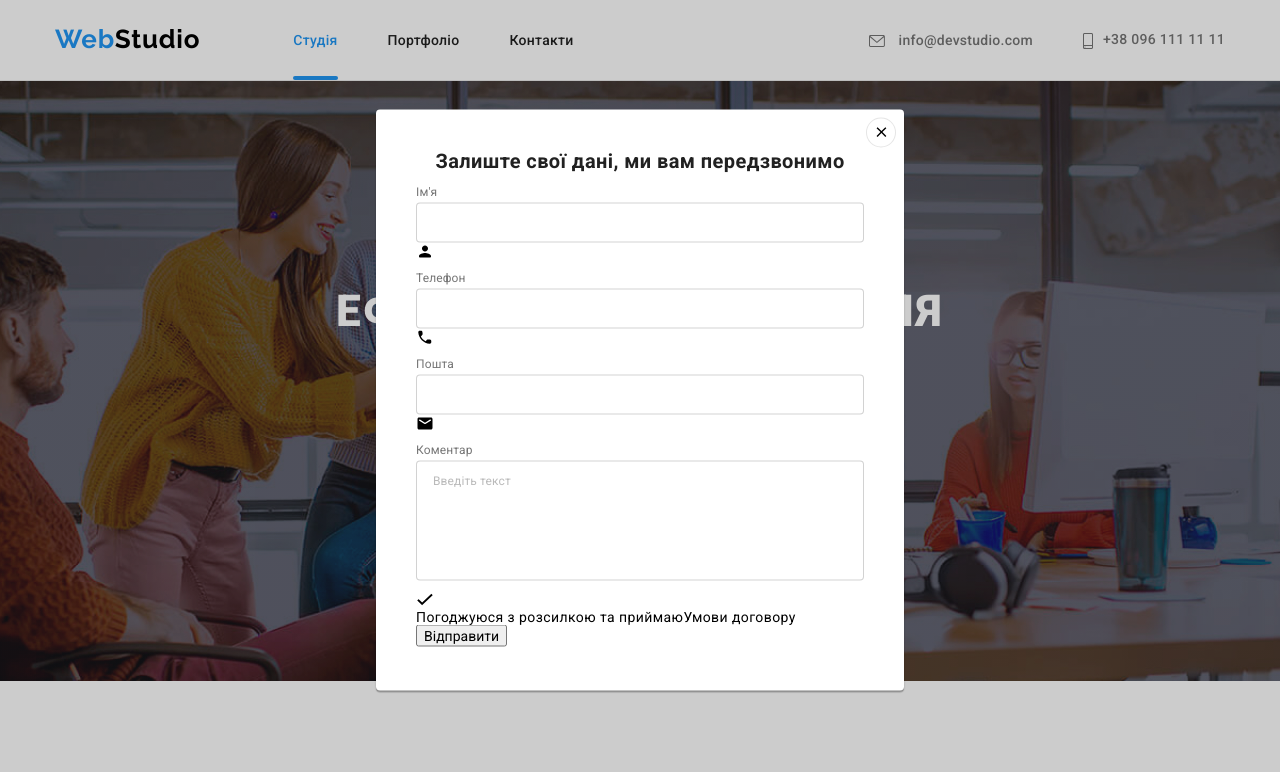
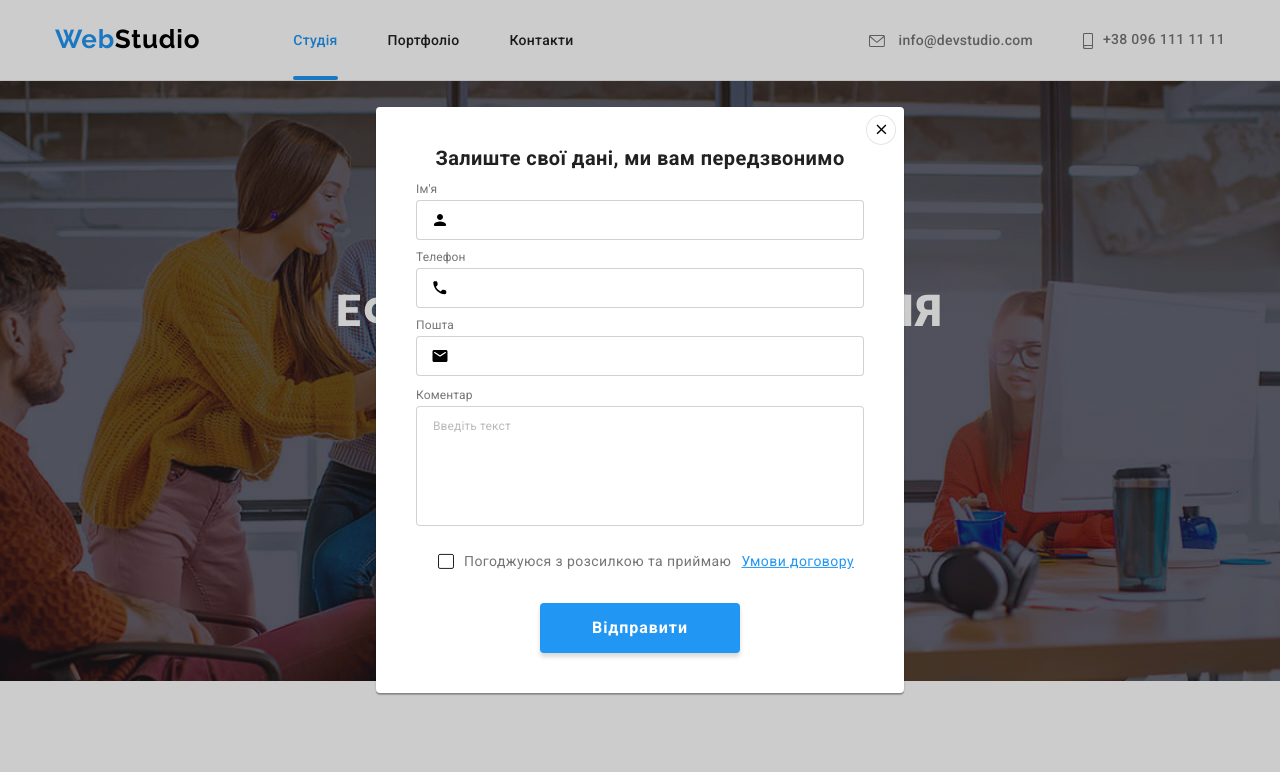
Before and after one commit to Doublebubble99/goit-markup-hw-06, a plain HTML site: page index.html in a window 1280 px wide. Both pictures are taken after a click on the button "Замовити послугу". Shown: the top 772 px of the page. Drawn offline with nearby package versions, Linux system fonts and the light colour scheme.

Commit message:
Done homework 6

```diff
--- a/css/styles.css
+++ b/css/styles.css
@@ -68,7 +68,7 @@ p {
   line-height: calc(16 / 14);
   letter-spacing: 0.02em;
   color: var(--dark-black-color);
-  transition: color 250ms cubic-bezier(0.4, 0, 0.2, 1);
+  transition: color var(--duration) var(--bezier);
 }
 .hero-header .portfolio,
 .portfolio-header .studio {
@@ -99,7 +99,7 @@ p {
   transform: translateX(-100%);
   background-color: var(--blue-color);
   bottom: 0;
-  transition: transform 250ms cubic-bezier(0.4, 0, 0.2, 1);
+  transition: transform var(--duration) var(--bezier);
   min-width: 100%;
 }
 .hero-header .portfolio:hover::after,
@@ -117,7 +117,7 @@ p {
   line-height: calc(16 / 14);
   letter-spacing: 0.02em;
   color: var(--grey-color);
-  transition: color 250ms cubic-bezier(0.4, 0, 0.2, 1);
+  transition: color var(--duration) var(--bezier);
 }
 .mail-icon,
 .phone-icon {
@@ -219,7 +219,7 @@ p {
   height: 50px;
   padding: 0;
   border: transparent;
-  transition: background-color 250ms cubic-bezier(0.4, 0, 0.2, 1);
+  transition: background-color var(--duration) var(--bezier);
 }
 .button:active,
 .button:hover,
@@ -378,10 +378,10 @@ p {
   width: 100%;
   height: 100%;
   border-radius: 50%;
-  transition: background-color 250ms cubic-bezier(0.4, 0, 0.2, 1);
+  transition: background-color var(--duration) var(--bezier);
 }
 .link-icon .team-icon {
-  transition: fill 250ms cubic-bezier(0.4, 0, 0.2, 1);
+  transition: fill var(--duration) var(--bezier);
 }
 .team-icon {
   fill: #afb1b8;
@@ -390,7 +390,7 @@ p {
 }
 .link-icon:hover,
 .link-icon:focus {
-  background-color: #2196f3;
+  background-color: var(--blue-color);
 }
 .link-icon:hover > .team-icon,
 .link-icon:focus > .team-icon {
@@ -446,7 +446,7 @@ p {
   color: var(--white-color);
 }
 .address .link {
-  transition: color 250ms cubic-bezier(0.4, 0, 0.2, 1);
+  transition: color var(--duration) cubic-bezier(0.4, 0, 0.2, 1);
 }
 .address .link:hover,
 .address .link:focus {
@@ -478,7 +478,7 @@ p {
 }
 .footer-icon-list .link-icon:hover,
 .footer-icon-list .link-icon:focus {
-  background-color: #2196f3;
+  background-color: var(--blue-color);
 }
 .footer-icon-list .link-icon:not(:last-child) {
   margin-right: 10px;
@@ -530,7 +530,7 @@ p {
 .button-footer {
   width: 200px;
   height: 50px;
-  background-color: #2196f3;
+  background-color: var(--blue-color);
   box-shadow: 0px 4px 4px rgba(0, 0, 0, 0.15);
   border-radius: 4px;
   cursor: pointer;
@@ -544,6 +544,8 @@ p {
   padding: 10px 28px;
   letter-spacing: 0.06em;
   color: #ffffff;
+  font-family: inherit;
+  border: transparent;
 }
 .send-icon {
   fill: #fff;
@@ -561,9 +563,9 @@ p {
   background-color: #f5f4fa;
   border-radius: 4px;
   border: transparent;
-  transition: color 250ms cubic-bezier(0.4, 0, 0.2, 1),
-    background-color 250ms cubic-bezier(0.4, 0, 0.2, 1),
-    box-shadow 250ms cubic-bezier(0.4, 0, 0.2, 1);
+  transition: color var(--duration) var(--bezier),
+    background-color var(--duration) var(--bezier),
+    box-shadow var(--duration) var(--bezier);
 }
 .filters-first {
   padding: 6px 25px;
@@ -625,7 +627,7 @@ p {
 }
 .portfolio-link {
   display: block;
-  transition: box-shadow 250ms cubic-bezier(0.4, 0, 0.2, 1);
+  transition: box-shadow var(--duration) var(--bezier);
 }
 .portfolio-link:hover,
 .portfolio-link:focus {
@@ -654,7 +656,7 @@ p {
   right: 0;
   background-color: rgba(33, 150, 243, 0.9);
   transform: translateY(100%);
-  transition: transform 250ms cubic-bezier(0.4, 0, 0.2, 1);
+  transition: transform var(--duration) var(--bezier);
 }
 .overlay-description {
   font-size: 18px;
@@ -679,7 +681,7 @@ p {
   border-radius: 4px;
   margin-right: auto;
   margin-left: auto;
-  transition: border 250ms cubic-bezier(0.4, 0, 0.2, 1);
+  transition: border var(--duration) var(--bezier);
 }
 .logo-list-item:not(:last-child) {
   margin-right: 30px;
@@ -687,7 +689,7 @@ p {
 .logo-item {
   display: flex;
   fill: #afb1b8;
-  transition: fill 250ms cubic-bezier(0.4, 0, 0.2, 1);
+  transition: fill var(--duration) var(--bezier);
 }
 .logo-link {
   display: inline-flex;
@@ -698,7 +700,7 @@ p {
 }
 .logo-list-item:hover,
 .logo-list-item:focus {
-  border: 1px solid #2196f3;
+  border: 1px solid var(--blue-color);
 }
 .logo-list-item:hover .logo-item,
 .logo-list-item:focus .logo-item {
@@ -717,8 +719,7 @@ p {
   left: 50%;
   z-index: 2;
   transform: translate(-50%, -50%) scale(1);
-  transition: transform 250ms cubic-bezier(0.4, 0, 0.2, 1),
-    top 250ms cubic-bezier(0.4, 0, 0.2, 1);
+  transition: transform var(--duration) var(--bezier), top 250ms var(--bezier);
   padding: 40px;
 }
 .backdrop {
@@ -728,8 +729,8 @@ p {
   right: 0;
   bottom: 0;
   background-color: rgba(0, 0, 0, 0.2);
-  transition: opacity 250ms cubic-bezier(0.4, 0, 0.2, 1),
-    visibility 250ms cubic-bezier(0.4, 0, 0.2, 1);
+  transition: opacity var(--duration) var(--bezier),
+    visibility var(--duration) var(--bezier);
 }
 .backdrop.is-hidden .modal {
   transform: scale(0.1);
@@ -753,6 +754,11 @@ p {
   justify-content: center;
   width: 30px;
   height: 30px;
+  transition: fill var(--duration) var(--bezier);
+}
+.modal-icon:hover,
+.modal-icon:focus {
+  fill: var(--blue-color);
 }
 @keyframes changeposition {
   from {
@@ -788,6 +794,7 @@ p {
   letter-spacing: 0.01em;
   color: #757575;
   margin-bottom: 4px;
+  position: relative;
 }
 .callback-wrap {
   display: flex;
@@ -801,6 +808,12 @@ p {
   border: 1px solid rgba(33, 33, 33, 0.2);
   border-radius: 4px;
   padding: 12px 16px;
+  margin-bottom: 20px;
+  margin-top: 4px;
+}
+.textarea-input:focus-within {
+  border-color: var(--blue-color);
+  outline: none;
 }
 .textarea-input::placeholder {
   font-size: 12px;
@@ -808,3 +821,68 @@ p {
   letter-spacing: 0.01em;
   color: rgba(117, 117, 117, 0.5);
 }
+.icon-position {
+  position: relative;
+}
+.callback-icons {
+  position: absolute;
+  top: 50%;
+  left: 15px;
+  transform: translateY(-50%);
+}
+.checkbox-icon {
+  fill: #fff;
+}
+.form-label-checkbox {
+  font-size: 14px;
+  line-height: calc(24 / 14);
+  color: #757575;
+  display: inline-flex;
+  align-items: center;
+  margin-bottom: 30px;
+  justify-content: space-evenly;
+}
+.agree-text {
+  color: var(--blue-color);
+  text-decoration: underline;
+}
+.checkbox-icon {
+  width: 16px;
+  height: 15px;
+  margin-left: 12px;
+  border-radius: 2px;
+  border: 1px solid #212121;
+  background-origin: border-box;
+}
+.modal-checkbox:checked + .checkbox-icon {
+  background-color: var(--blue-color);
+  border-color: transparent;
+}
+.icon-position:focus-within {
+  fill: var(--blue-color);
+}
+.form-input:focus-within {
+  outline: none;
+  border-color: var(--blue-color);
+}
+.modal-button {
+  cursor: pointer;
+  width: 200px;
+  height: 50px;
+  font-family: inherit;
+  background-color: var(--blue-color);
+  font-weight: 700;
+  font-size: 16px;
+  line-height: calc(30 / 16);
+  display: flex;
+  align-items: center;
+  justify-content: center;
+  letter-spacing: 0.06em;
+  color: #ffffff;
+  margin-right: auto;
+  margin-left: auto;
+  background: var(--blue-color);
+  box-shadow: 0px 4px 4px rgba(0, 0, 0, 0.15);
+  border-radius: 4px;
+  border: transparent;
+}
--- a/index.html
+++ b/index.html
@@ -409,35 +409,42 @@
           <p class="callback" id="modal-callback">Залиште свої дані, ми вам передзвонимо</p>
           <div class="callback-wrap">
             <label class="form-label" for="name-input">Ім'я</label>
+            <div class="icon-position">
               <input class="form-input" type="text" id="name-input" name="name">
               <svg class="callback-icons" width="18" height="18">
                 <use href="./images/icons.svg#person-black-icon"></use>
               </svg>
             </div>
+          </div>
           <div class="callback-wrap">
             <label class="form-label" for="tel-input">Телефон</label>
+            <div class="icon-position">
               <input class="form-input" type="tel" id="tel-input" name="tel">
               <svg class="callback-icons" width="18" height="18">
                 <use href="./images/icons.svg#phone-black-icon"></use>
               </svg>
             </div>
+          </div>
           <div class="callback-wrap">
             <label class="form-label" for="mail-input">Пошта</label>
+            <div class="icon-position">
               <input class="form-input" type="email" id="mail-input" name="mail">
               <svg class="callback-icons" width="18" height="18">
                 <use href="./images/icons.svg#email-black-icon"></use>
               </svg>
             </div>
-          <div class="callback-wrap">
+          </div>
+          <div class="comment-wrap">
             <label class="form-label" for="comment-input">Коментар</label>
-            <textarea class="textarea-input" placeholder="Введіть текст"></textarea>
+            <textarea class="textarea-input" id="comment-input" placeholder="Введіть текст"></textarea>
           </div>
-          <input class="modal-checkbox visually-hidden" type="checkbox" id="check-input" name="check" value="agree">
-          <svg class="callback-icons" width="18" height="18">
+          <label class="form-label-checkbox">
+            <input class="modal-checkbox visually-hidden" type="checkbox" name="check" value="agree">
+            <svg class="checkbox-icon" width="18" height="18">
               <use href="./images/icons.svg#check-icon"></use>
             </svg>
-          <label class="form-label-checkbox" for="check-input">Погоджуюся з розсилкою та приймаю<span
-              class="agree-text">Умови договору</span></label>
+            Погоджуюся з розсилкою та приймаю<span class="agree-text">Умови договору</span>
+          </label>
         </div>
         <button type="submit" class="modal-button">Відправити</button>
       </form>
```
Lines whose indentation alone changed are shown as unchanged.
